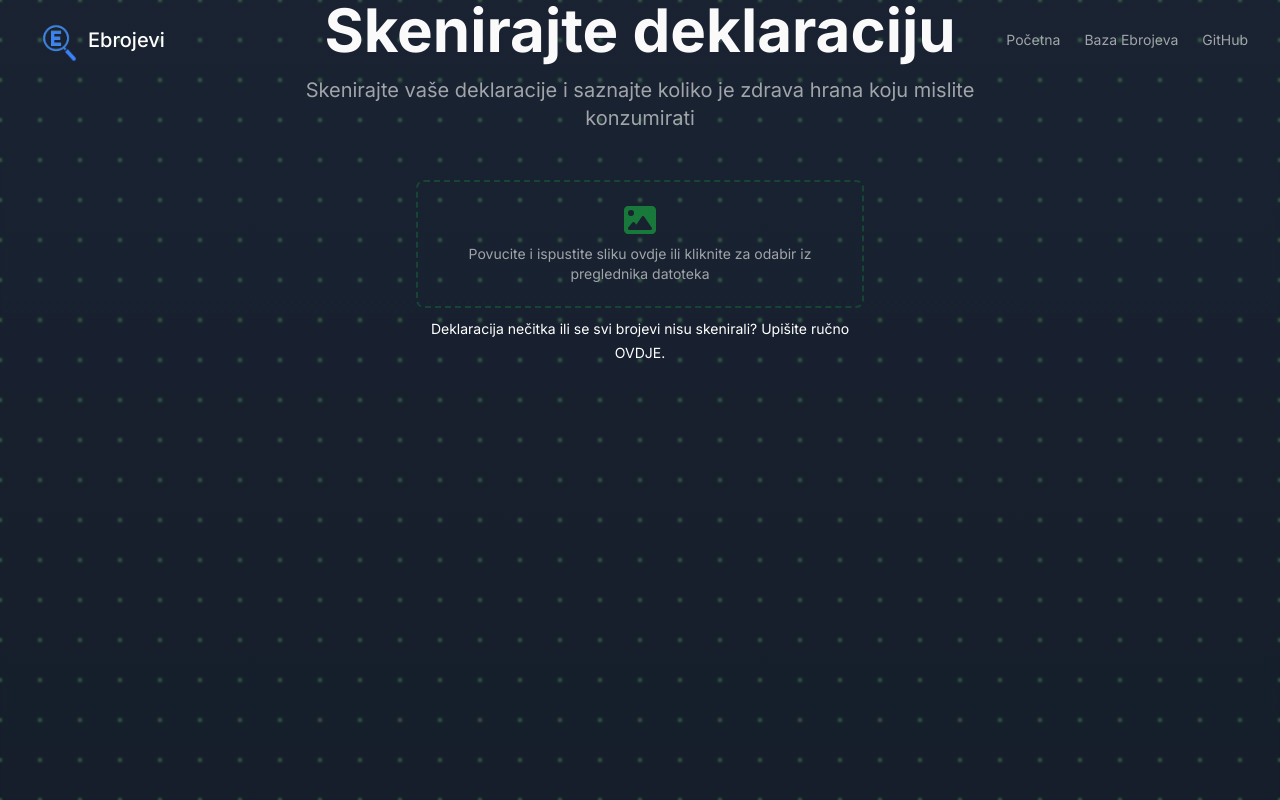
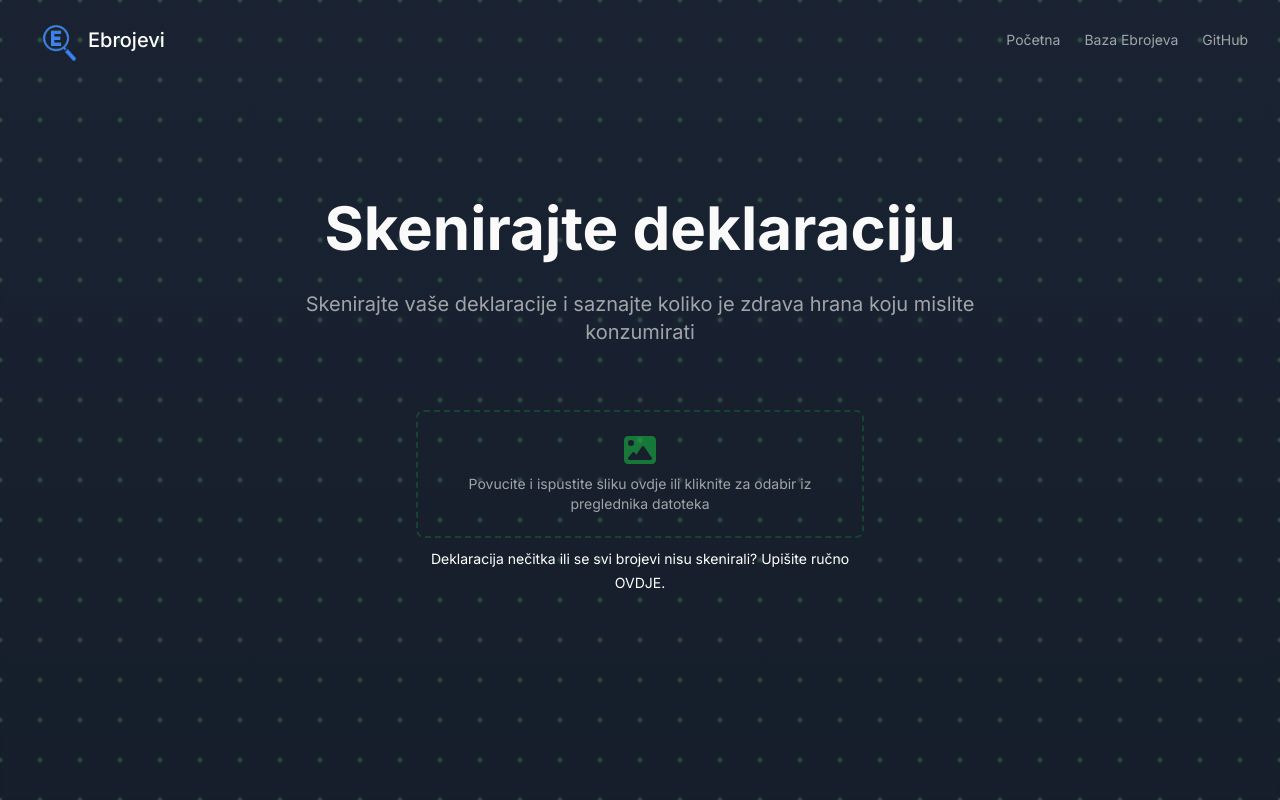
Before and after one commit to MortalWombat-repo/ebrojevi-web, a Next.js app: page / in a window 1280 px wide. Shown: the top 800 px of the page. Built offline with nearby package versions, Linux system fonts and the light colour scheme.

Commit message:
Updated HeroSection.tsx

```diff
--- a/components/home/HeroSection.tsx
+++ b/components/home/HeroSection.tsx
@@ -217,7 +217,7 @@ const HeroSection = () => {
   return (
     <section
       ref={containerRef}
-      className="relative h-full flex items-start justify-center px-4 sm:px-6 md:px-8 pt-4 overflow-hidden"
+      className="relative h-full flex items-center justify-center px-4 sm:px-6 md:px-8 overflow-hidden"
     >
       <div className="absolute inset-0 z-0">
         {showGrid && (
@@ -236,12 +236,12 @@ const HeroSection = () => {
         <div className="absolute inset-0 bg-gradient-to-b from-[#1a2332]/50 to-[#141c28]/50 backdrop-blur-[1px]" />
       </div>
 
-      <div className="relative z-10 max-w-5xl mx-auto text-center space-y-4 w-full mt-[-16px]">
+      <div className="relative z-10 max-w-5xl mx-auto text-center space-y-8 w-full">
         <motion.h1
           initial={{ opacity: 0, y: 20 }}
           animate={{ opacity: 1, y: 0 }}
           transition={{ duration: 0.5 }}
-          className="text-3xl sm:text-4xl md:text-5xl lg:text-6xl font-bold leading-tight"
+          className="text-3xl sm:text-4xl md:text-5xl lg:text-6xl font-bold leading-tight mt-[-8px]"
         >
           Skenirajte deklaraciju
         </motion.h1>
@@ -250,7 +250,7 @@ const HeroSection = () => {
           initial={{ opacity: 0, y: 20 }}
           animate={{ opacity: 1, y: 0 }}
           transition={{ duration: 0.5, delay: 0.2 }}
-          className="text-base sm:text-lg md:text-xl text-muted-foreground max-w-3xl mx-auto"
+          className="text-base sm:text-lg md:text-xl text-muted-foreground max-w-3xl mx-auto mt-[-8px]"
         >
           Skenirajte vaše deklaracije i saznajte koliko je zdrava hrana koju mislite konzumirati
         </motion.p>
```
